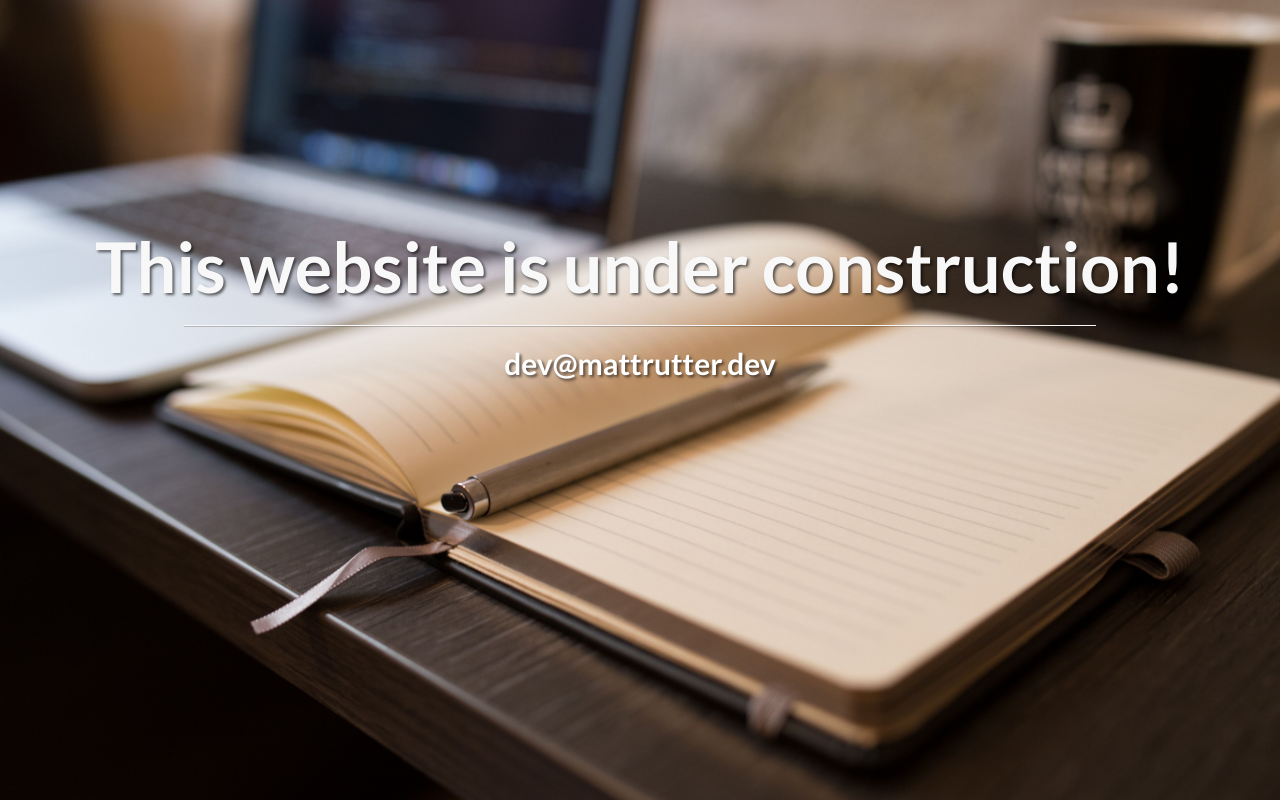
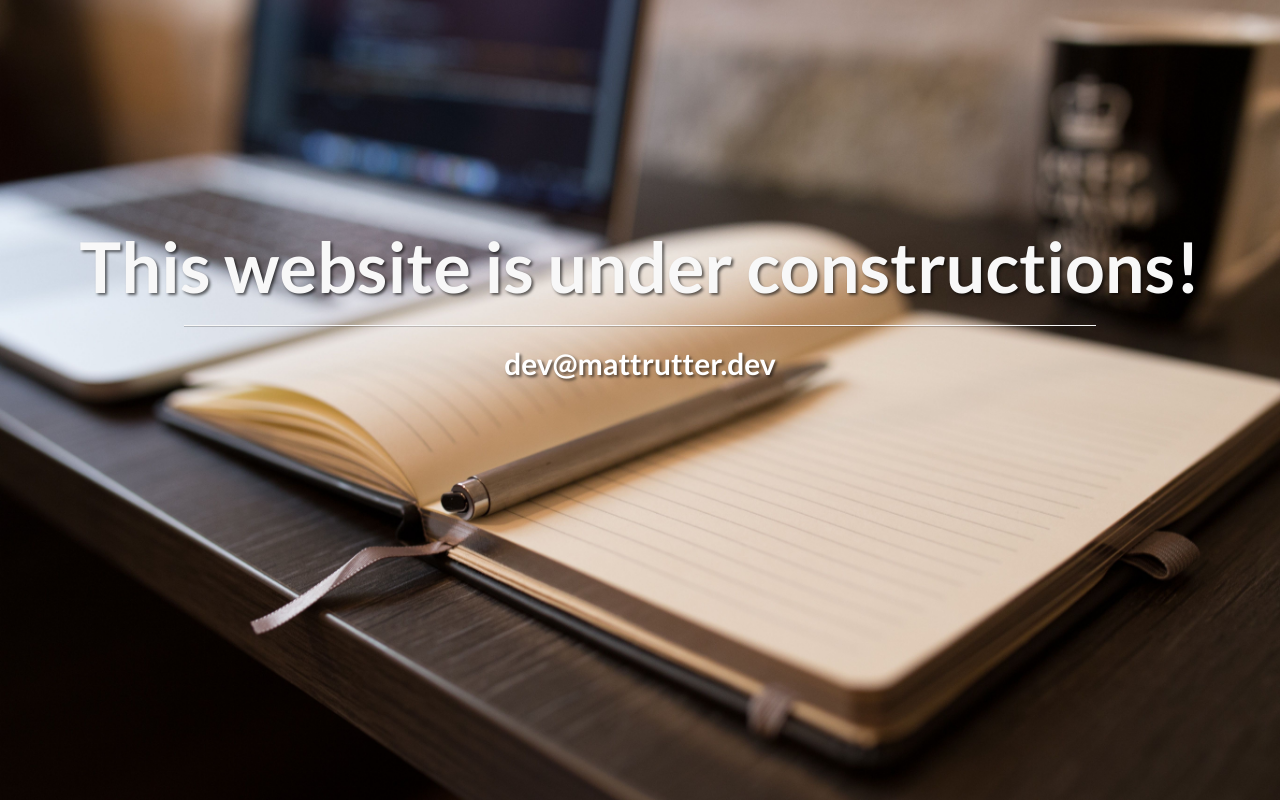
Before and after one commit to matthewrutter/PersonalWebsite, a plain HTML site: page website/index.html in a window 1280 px wide. Drawn offline with Linux system fonts and the light colour scheme.

Commit message:
small change to test build scripts

```diff
--- a/website/index.html
+++ b/website/index.html
@@ -46,7 +46,7 @@
                 <div class="col-lg-12">
                     <div class="intro-message">
 
-                        <h1 id="hdrDescription">This website is under construction!</h1>
+                        <h1 id="hdrDescription">This website is under constructions!</h1>
 
                         <hr class="intro-divider">
 
```
